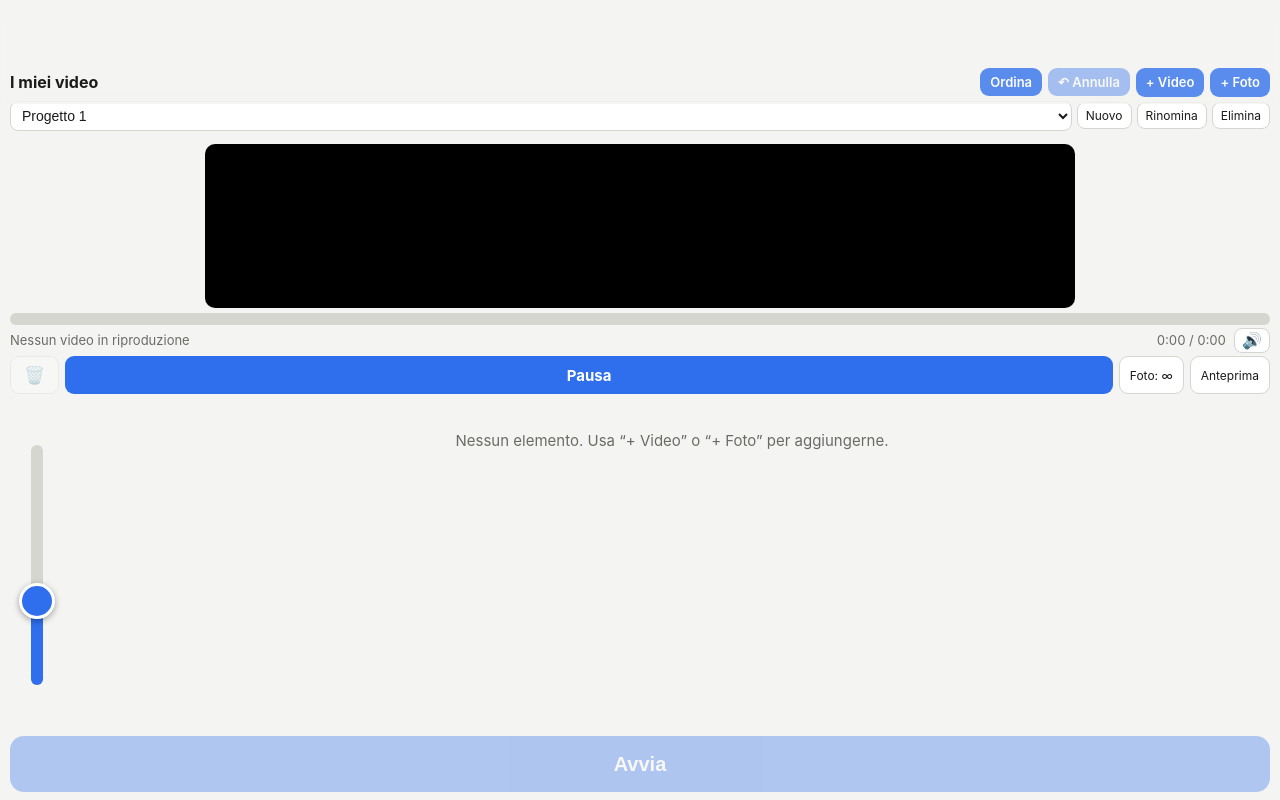
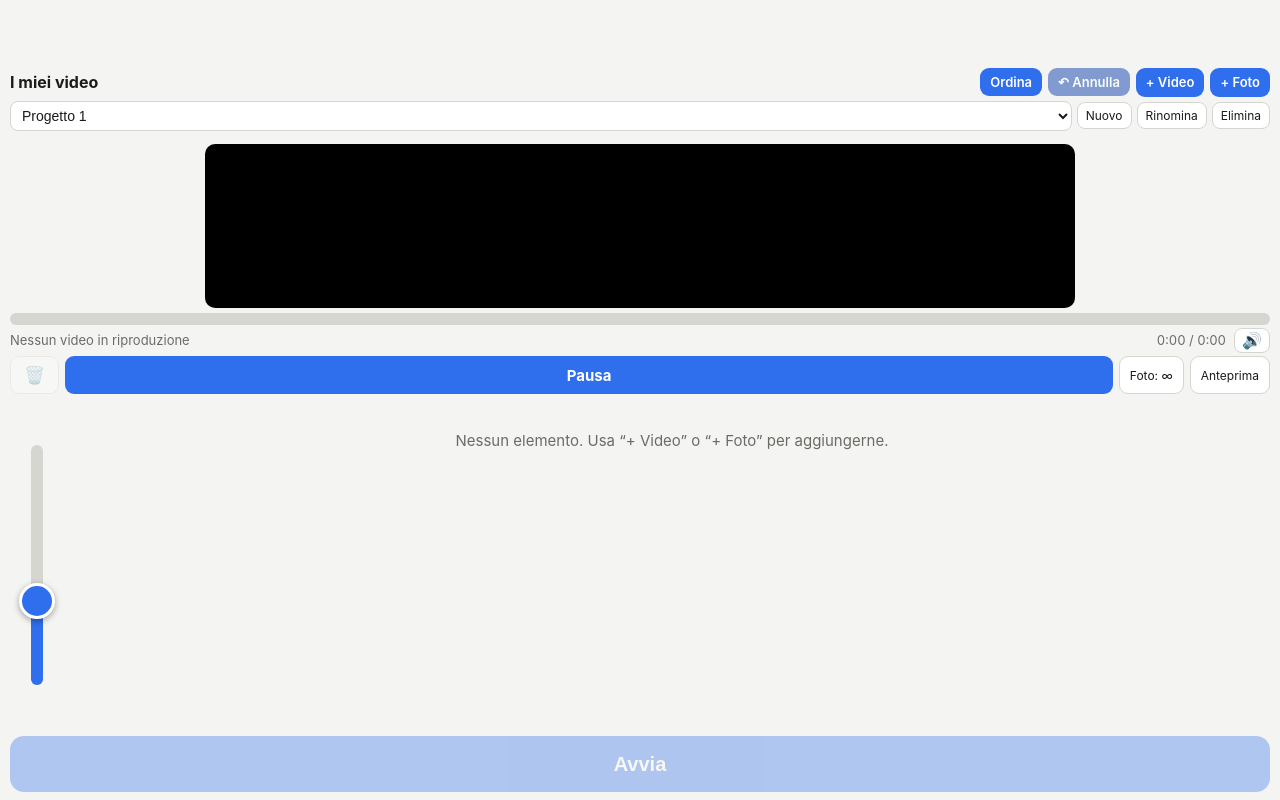
Before and after one commit to maarnone52-oss/videoplayer, a plain HTML site: page index.html in a window 1280 px wide. Drawn offline with Linux system fonts and the light colour scheme.

Commit message:
Add files via upload

```diff
--- a/index.html
+++ b/index.html
@@ -16,11 +16,8 @@ input,select,textarea{-webkit-user-select:text!important;user-select:text!import
 html,body{position:fixed;inset:0;width:100%;height:100%;overflow:hidden;overscroll-behavior:none;touch-action:none}
 body{margin:0;padding-top:var(--sat);padding-bottom:var(--sab);background:var(--bg);color:var(--fg);font:15px/1.3 -apple-system,system-ui,"Segoe UI",Roboto,sans-serif;display:flex;flex-direction:column;box-sizing:border-box}
 header{position:relative;z-index:20;display:flex;flex-wrap:wrap;align-items:center;gap:6px;padding:6px 10px 4px;touch-action:none}
-header::before{content:"";position:fixed;left:0;right:0;top:0;height:calc(var(--sat) + 42px);background:color-mix(in srgb,var(--bg) 52%,transparent);-webkit-backdrop-filter:blur(10px);backdrop-filter:blur(10px);pointer-events:none;z-index:-1}
-header .btn{opacity:.78;transition:opacity .15s ease}
-header .btn:active{opacity:1}
 h1{font-size:16px;margin:0;flex:1;min-width:85px}
-.btn{display:inline-block;padding:6px 10px;border-radius:9px;background:var(--acc);color:#fff;font-size:13px;font-weight:600;cursor:pointer;touch-action:manipulation}
+.btn{opacity:1!important;display:inline-block;padding:6px 10px;border-radius:9px;background:var(--acc);color:#fff;font-size:13px;font-weight:600;cursor:pointer;touch-action:manipulation}
 video,#ph{width:100%;height:100%;object-fit:contain;background:#000;display:block;pointer-events:auto}
 #bar{display:flex;align-items:center;gap:8px;padding:3px 10px;font-size:13px;color:var(--mut);touch-action:none}
 #now{flex:1;overflow:hidden;white-space:nowrap;text-overflow:ellipsis}
@@ -61,7 +58,7 @@ button.btn{border:0;font-family:inherit}
 .mv.l{left:6px}
 .mv.r{right:6px}
 .num{position:absolute;left:6px;top:2px;z-index:2;pointer-events:none;font-weight:800;line-height:1.1;font-size:clamp(16px,calc(var(--tw,130px)*.3),44px);color:#fff;text-shadow:0 0 5px rgba(0,0,0,.9),0 0 2px rgba(0,0,0,.95)}
-.btn:disabled{opacity:.4}
+.btn:disabled{opacity:.65!important;filter:saturate(.65)}
 #mu{border:1px solid var(--line);background:var(--card);border-radius:8px;padding:2px 7px;font-size:16px;line-height:1.2;touch-action:manipulation}
 #mu.on{background:var(--acc);border-color:var(--acc)}
 
```
